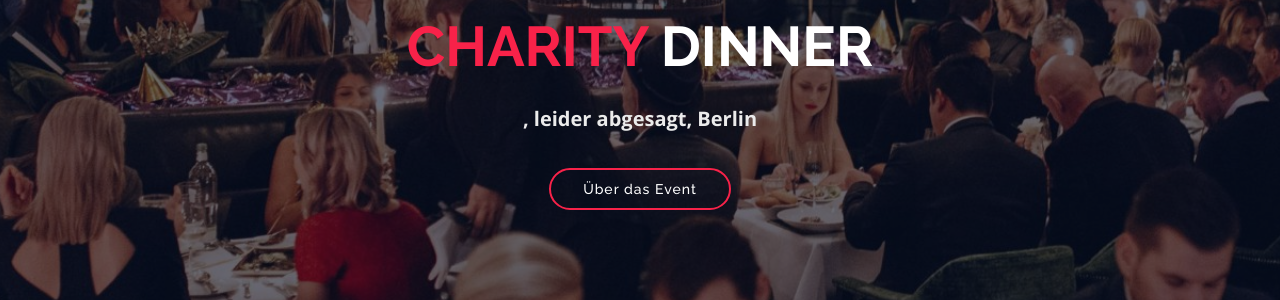
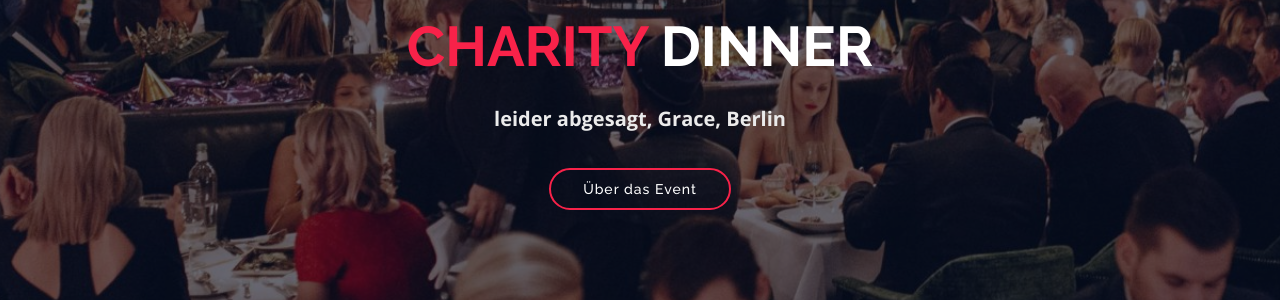
Before and after one commit to ScaleCommerce/ecommerce-charity.de, a Jekyll site: the page built from index.html, in a window 1280 px wide and 900 px high. Shown: the part 412-712 px from the top of the window. Built offline with Jekyll 4.4.1, drawn with Linux system fonts in a browser that asks for light colours.

Commit message:
Update _config.yml

```diff
--- a/_config.yml
+++ b/_config.yml
@@ -2,9 +2,9 @@ title: E-Commerce Charity 2020
 description: |
   Leider müssen wir unseren Abend zu Gunsten der DKJS absagen!
 email: info@scale.sc
-location: leider abgesagt
+location: Grace
 charity: Technovation Girls Germany
-date:
+date: leider abgesagt
 city: Berlin
 baseurl: "/"
 url: "https://ecommerce-charity.de"
```
